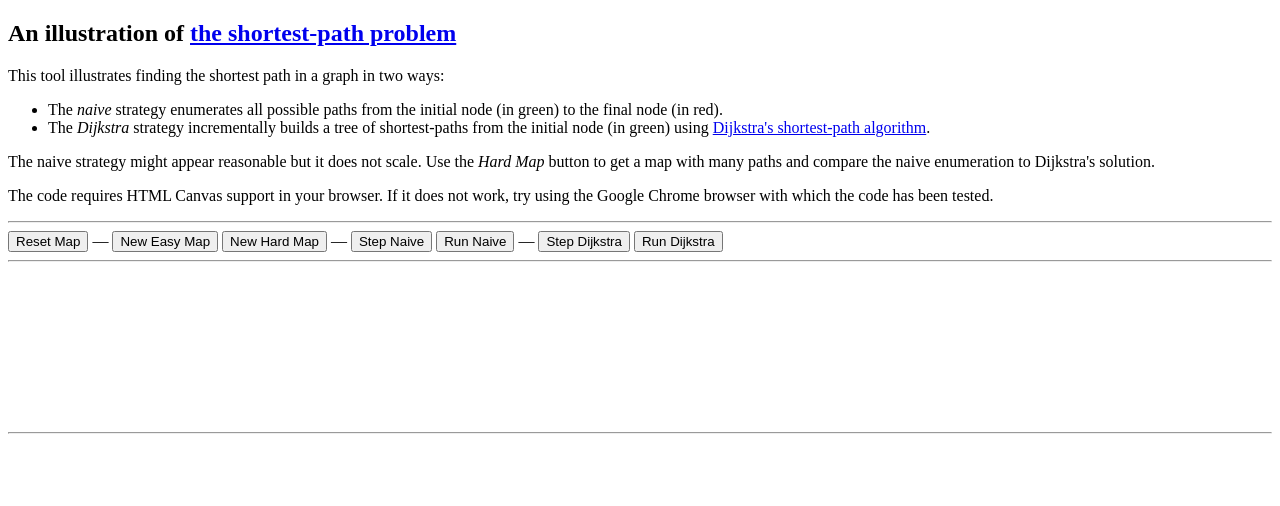
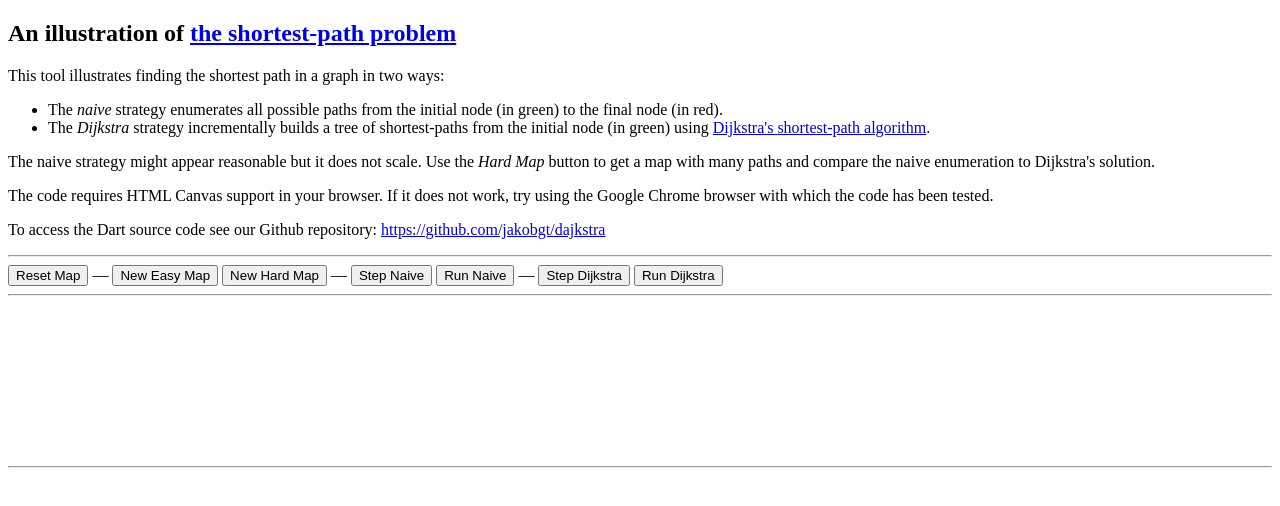
Before and after one commit to jakobgt/dajkstra, a plain HTML site: page index.html in a window 1280 px wide. Drawn offline with Linux system fonts and the light colour scheme; a script that the page names is missing.

Commit message:
Added pointers from index.html to our source code and from README.rnd to the example web site.

```diff
--- a/index.html
+++ b/index.html
@@ -31,6 +31,10 @@ the naive enumeration to Dijkstra's solution.
     work, try using the Google Chrome browser with which the code has been
     tested.
 </p>
+<p>
+    To access the Dart source code see our Github repository:
+    <a href="https://github.com/jakobgt/dajkstra" target="_blank">https://github.com/jakobgt/dajkstra</a>
+</p>
 <hr/>
 <input id="btn_reset" type="button" value="Reset Map"/>
 &mdash;
```
Also changed, not shown: 2 other files.
